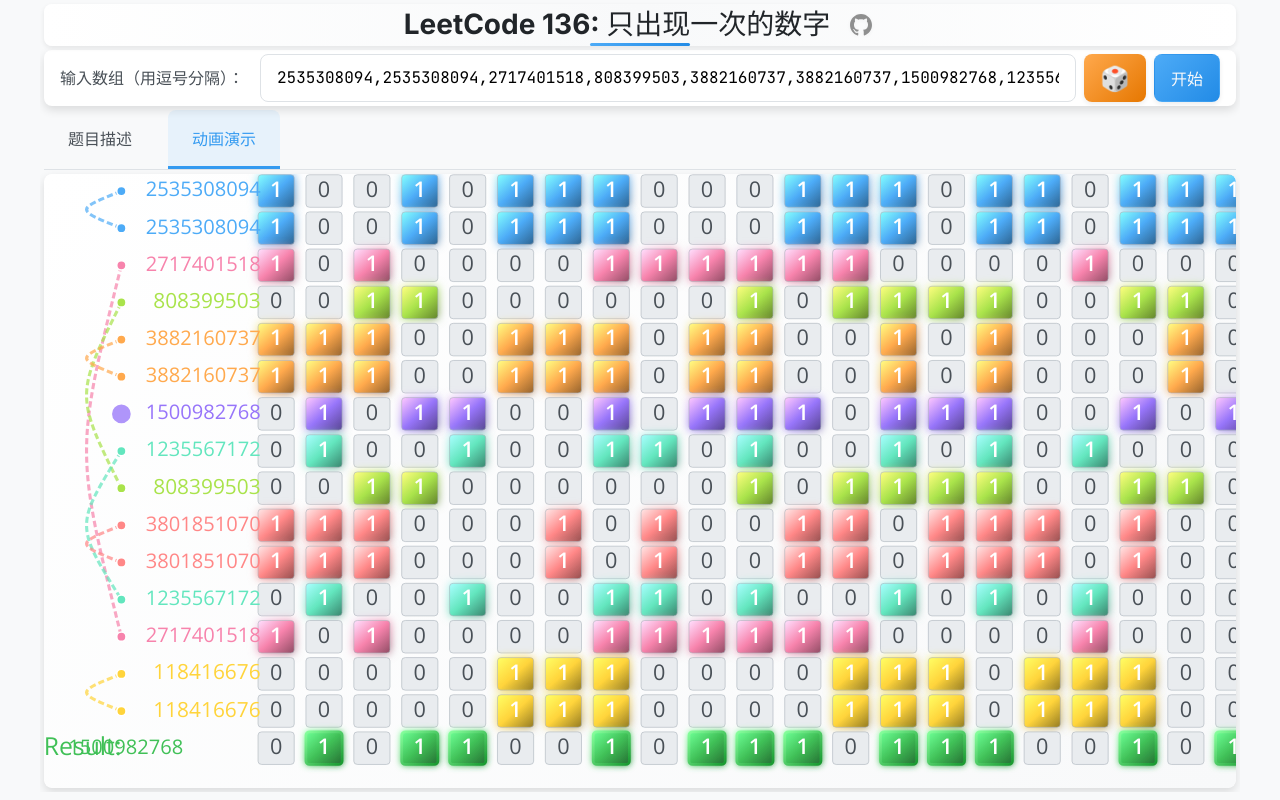
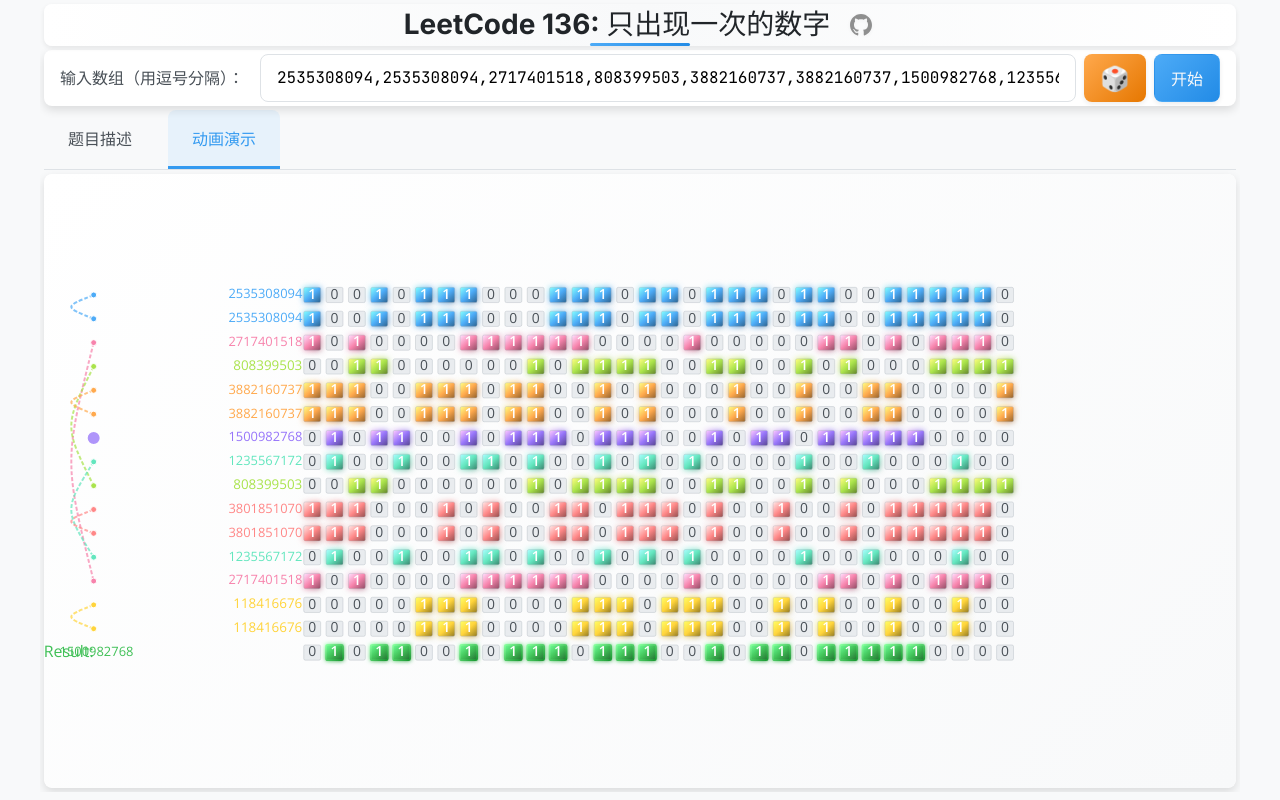
Before and after one commit to fuck-algorithm/leetcode-136-single-number, a React (Vite) app: page / in a window 1280 px wide. Built offline with nearby package versions, Linux system fonts and the light colour scheme.

Commit message:
修复右侧二进制内容溢出问题，通过限制位数和改进overflow处理

```diff
--- a/src/components/SingleNumberControlledAnimation.css
+++ b/src/components/SingleNumberControlledAnimation.css
@@ -354,9 +354,9 @@
 }
 
 svg {
-  max-width: none !important;
+  max-width: 100% !important;
   width: 100% !important;
-  overflow: visible !important;
+  overflow: hidden !important;
   padding: 0;
   margin: 0;
 }
--- a/src/components/animation/AnimationRenderer.tsx
+++ b/src/components/animation/AnimationRenderer.tsx
@@ -88,17 +88,17 @@ export const AnimationRenderer: React.FC<AnimationRendererProps> = ({
       ref={svgRef}
       width="100%"
       height="100%"
-      viewBox={`0 0 ${width + 100} ${height}`} // 增加viewBox宽度，确保捕获更宽区域
+      viewBox={`0 0 ${width} ${height}`} // 去掉额外的宽度，使用原始宽度
       style={{
         width: '100%',
         height: '100%',
-        overflow: 'visible', // 改为visible允许内容超出区域显示
+        overflow: 'hidden', // 改回hidden防止溢出
         margin: 0, // 移除所有边距
         padding: 0, // 确保无padding
         display: 'block', // 使用块级元素
         maxWidth: '100%' // 确保不超过父容器宽度
       }}
-      preserveAspectRatio="xMinYMid slice" // 使用slice强制填充整个视区
+      preserveAspectRatio="xMinYMid meet" // 使用meet不要用slice
     />
   );
 };
--- a/src/components/animation/renderers/BinaryAllXorRenderer.ts
+++ b/src/components/animation/renderers/BinaryAllXorRenderer.ts
@@ -21,14 +21,25 @@ export function renderAllBinaryXorOperation(
 
   if (numbers.length === 0) return;
 
+  // 二进制位最大显示数量限制 - 防止显示太多位导致溢出
+  const maxDisplayDigits = 32; // 限制最大显示的二进制位数
+
   // 计算最大二进制长度
-  const binaryStrings = numbers.map(n => convertToBinary(n));
-  const resultBinary = convertToBinary(
+  let binaryStrings = numbers.map(n => convertToBinary(n));
+  let resultBinary = convertToBinary(
     numbers.reduce((acc, curr) => acc ^ curr, 0)
   );
-  const maxLength = Math.max(
-    ...binaryStrings.map(b => b.length),
-    resultBinary.length
+
+  // 如果二进制位数太多，截取最后的N位
+  if (Math.max(...binaryStrings.map(b => b.length), resultBinary.length) > maxDisplayDigits) {
+    binaryStrings = binaryStrings.map(b => b.slice(-maxDisplayDigits)); // 取最后32位
+    // 结果二进制也需要截取
+    resultBinary = resultBinary.slice(-maxDisplayDigits);
+  }
+
+  const maxLength = Math.min(
+    Math.max(...binaryStrings.map(b => b.length), resultBinary.length),
+    maxDisplayDigits
   );
 
   // 行高和间距
@@ -43,19 +54,23 @@ export function renderAllBinaryXorOperation(
 
   // 计算左右边距和标签位置，使内容居中
   const leftLabelWidth = 150; // 增加左侧标签所需宽度，为连线提供更多空间
-  const rightMargin = -50; // 使用负边距强制内容扩展到右侧
+  const rightMargin = 10; // 使用正边距，确保内容不会完全贴边
 
   // 计算整个内容的宽度，包括标签和二进制表示
   const contentWidth = width - leftLabelWidth - rightMargin;
 
-  // 调整数字宽度以适应屏幕，确保不会太小
-  const adjustedDigitWidth = Math.max(
-    digitWidth,
-    Math.min(40, contentWidth / maxLength) // 增加最小宽度，同时设置上限
+  // 精确计算每个数字位的宽度，确保填满但不溢出
+  const calculatedDigitWidth = contentWidth / maxLength;
+
+  // 调整数字宽度以适应屏幕，但设置上限以防止过大
+  const adjustedDigitWidth = Math.min(
+    Math.max(calculatedDigitWidth, 15), // 至少15px宽，但不要比计算值小
+    25 // 最大宽度上限
   );
 
-  // 确保整个内容居中
-  const startX = leftLabelWidth + (contentWidth - adjustedDigitWidth * maxLength) / 2;
+  // 考虑到调整后的宽度可能导致总宽度变化，重新计算起始点
+  const totalContentWidth = adjustedDigitWidth * maxLength;
+  const startX = leftLabelWidth + (contentWidth - totalContentWidth) / 2;
 
   // 创建数字到颜色的映射，相同数字使用相同颜色
   const numberColorMap = new Map<number, string>();
```
